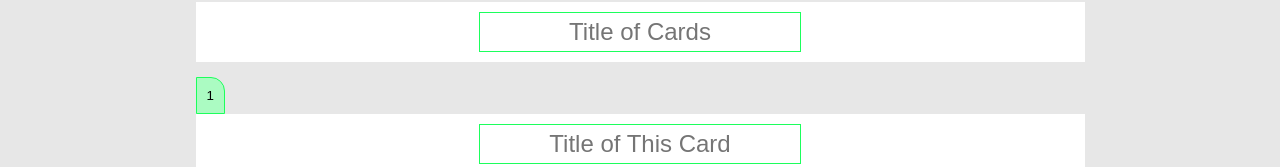
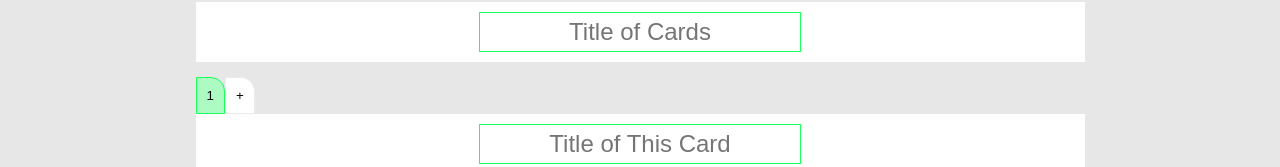
Before and after one commit to Kukonen/CardsStudy, a React (Create React App) app in the folder client/: page /create in a window 1280 px wide. Shown: the part 149-316 px from the top of the page. Built offline with nearby package versions, Linux system fonts and the light colour scheme.

Commit message:
divide create & save

```diff
--- a/client/src/Components/Create/Blocks/Card.tsx
+++ b/client/src/Components/Create/Blocks/Card.tsx
@@ -22,7 +22,7 @@ interface I4Block {
 
 const Card = (props: any) => {
 
-    const {currentCard, cardLength, setCardLength} = props;
+    const {currentCard, cardLength} = props;
 
     const [title, setTitle] = useState<string>("");
     const [text, setText] = useState<string>("");
@@ -32,11 +32,6 @@ const Card = (props: any) => {
     const [cardType, setCardType] = useState<cardTypeType>("blocks2")
 
     const [answer, setAnswer] = useState<string | I2Block | I4Block>("");
-
-    const saveAndCreateNewCard = () => {
-        saveCard(title, text, cardType, answer);
-        createCard();
-    }
 
     const saveCard = (title:string, text:string, type:cardTypeType, answer:string | I2Block | I4Block) => {
 
@@ -54,10 +49,6 @@ const Card = (props: any) => {
         //         answer
         //     }
         // }
-    }
-
-    const createCard = () => {
-        setCardLength(cardLength + 1);
     }
 
     return (
@@ -155,7 +146,7 @@ const Card = (props: any) => {
             <div className="CardButtonSection">
                 <button
                     className="CardButton"
-                    onClick={() => saveAndCreateNewCard()}
+                    onClick={() => saveCard(title, text, cardType, answer)}
                 >
                     Save Card
                 </button>
--- a/client/src/Components/Create/Blocks/CardNavBar.tsx
+++ b/client/src/Components/Create/Blocks/CardNavBar.tsx
@@ -1,9 +1,8 @@
 import React, {useState, useEffect} from 'react';
-import card from "./Card";
 
 const CardNavBar = (props:any) => {
 
-    const {currentCardIndex, setCurrentCardIndex, cardLength} = props;
+    const {currentCardIndex, setCurrentCardIndex, cardLength, createCard} = props;
 
     const [currentIndex, setCurrentIndex] = useState<number>(currentCardIndex);
 
@@ -18,7 +17,11 @@ const CardNavBar = (props:any) => {
 
         let cardArray:any[] = NavBarItemsElements;
 
+        cardArray.pop();
+
         cardArray.push(getNewNabBarItem(cardLength))
+
+        cardArray.push(getNewNabBarItem('+'))
 
         setNavBarItemsElements(cardArray);
 
@@ -37,14 +40,31 @@ const CardNavBar = (props:any) => {
             cardArray.push(getNewNabBarItem(1))
         }
 
+        cardArray.push(getNewNabBarItem('+'))
+
         setNavBarItemsElements(cardArray);
     }, [])
 
-    const getNewNabBarItem = (number:number) => {
+    const getNewNabBarItem = (number:number | '+') => {
+
+        if (number === '+') {
+            return (
+                <button
+                    key={number}
+                    className={ getNavBarClassName(0) }
+                    onClick={() => {
+                        createCard();
+                    }}
+                >
+                    {number}
+                </button>
+            )
+        }
+
         return (
             <button
                 key={number}
-                className={ currentIndex === number ? "CreateNavBarItemActive" : "CreateNavBarItem"}
+                className={ getNavBarClassName(number) }
                 onClick={() => {
                     setCurrentIndex(number);
                     setCurrentCardIndex(number);
@@ -55,6 +75,10 @@ const CardNavBar = (props:any) => {
         )
     }
 
+    const getNavBarClassName = (number:number):string => {
+        return currentIndex === number ? "CreateNavBarItemActive" : "CreateNavBarItem";
+    }
+
     return (
         <div className="CreateNavBar">
             {NavBarItemsElements}
--- a/client/src/Components/Create/Create.tsx
+++ b/client/src/Components/Create/Create.tsx
@@ -14,6 +14,10 @@ const Create = () => {
     const [currentCard, setCurrentCard] = useState(0);
     const [currentCardIndex, setCurrentCardIndex] = useState<number>(1)
     const [cardLength, setCardLength] = useState<number>(1);
+
+    const createCard = () => {
+        setCardLength(cardLength + 1);
+    }
 
     const createCards = () => {
 
@@ -36,11 +40,11 @@ const Create = () => {
                     currentCardIndex={currentCardIndex}
                     setCurrentCardIndex={(cardIndex:number) => setCurrentCardIndex(cardIndex)}
                     cardLength={cardLength}
+                    createCard={() => createCard()}
                 />
                 <Card
                     currentCard={currentCard}
                     cardLength={cardLength}
-                    setCardLength={(newLength:number) => setCardLength(newLength)}
                 />
                 <div className="CreateButtonSection">
                     <button
```
